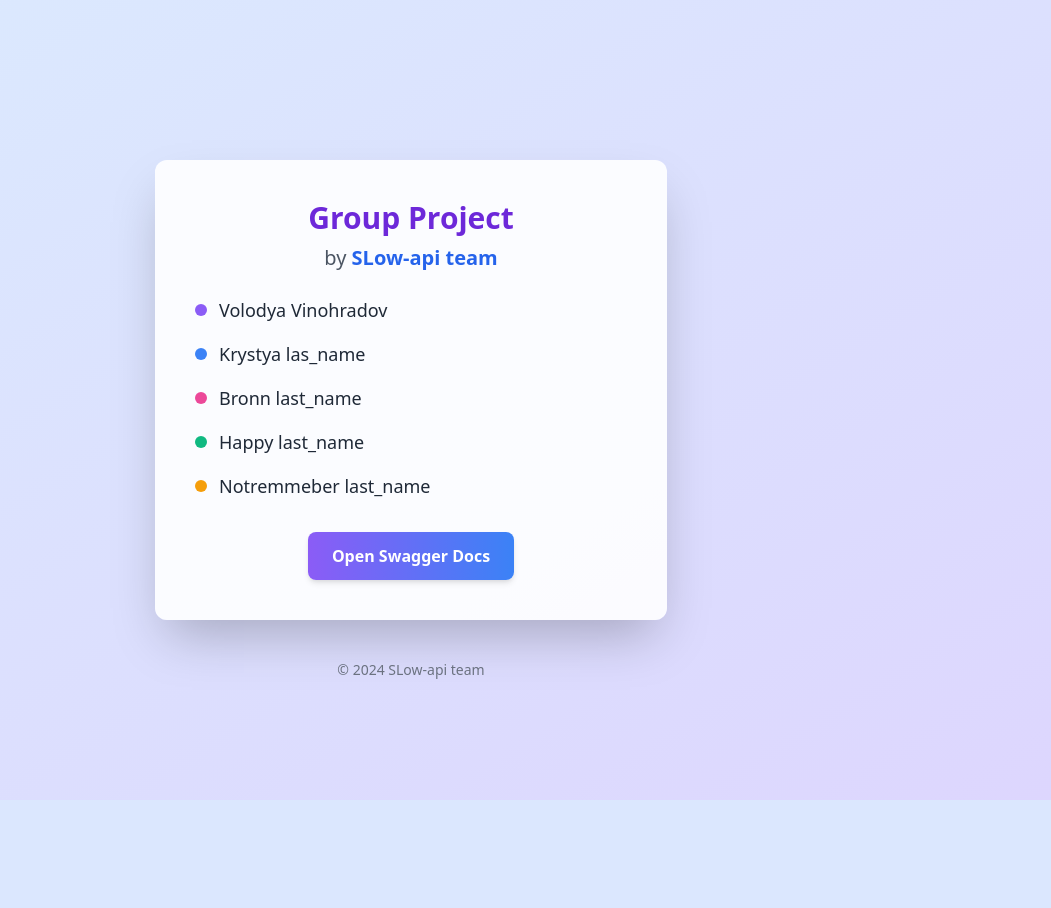
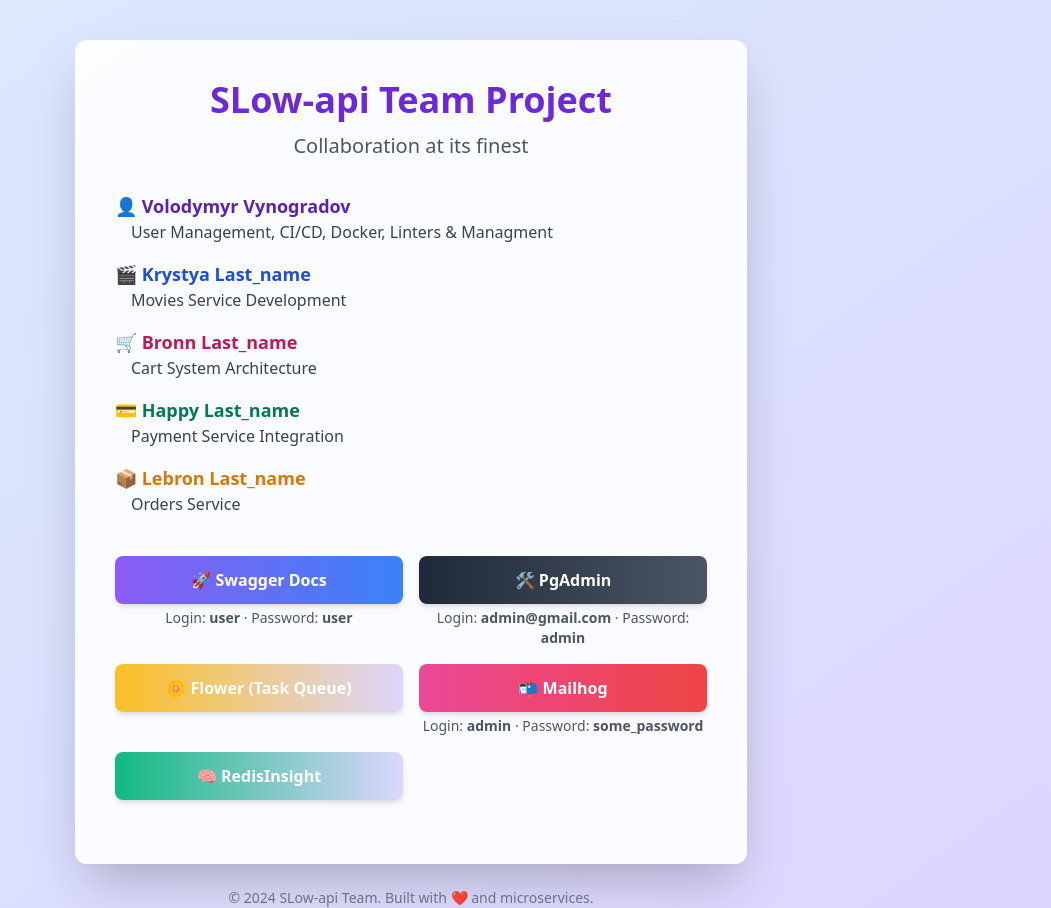
Before and after one commit to kram3ko/py-fastapi-online-cinema, a FastAPI app: page / in a window 1280 px wide. Shown: the whole page, without its empty margins (229-1280 px from the left). Before the commit the page ends 800 px from the top, so only its background shows below. Run offline with FastAPI, Linux system fonts and the light colour scheme; parts of the project's set-up code (start-up, migrations or seed data) failed here and were passed over.

Commit message:
Revamp homepage layout and add team member details with links to documentation

```diff
--- a/src/main.py
+++ b/src/main.py
@@ -1,7 +1,5 @@
-from fastapi import FastAPI, Request
+from fastapi import FastAPI
 from fastapi_pagination import add_pagination
-from starlette.responses import HTMLResponse
-from starlette.templating import Jinja2Templates
 
 from routes.accounts import router as accounts_router
 from routes.movies import router as movie_router
@@ -9,7 +7,7 @@ from routes.orders import router as orders_router
 from routes.payments import router as payments_router
 from routes.profiles import router as profiles_router
 from routes.shopping_cart import router as cart_router
-
+from routes.index import router as index_router
 app = FastAPI(title="Online Cinema", description="Group project Online Cinema API")
 
 api_version_prefix = "/api/v1"
@@ -21,18 +19,6 @@ app.include_router(movie_router, prefix=f"{api_version_prefix}/online_cinema", t
 app.include_router(payments_router, prefix=f"{api_version_prefix}/payments", tags=["payments"])
 app.include_router(cart_router, prefix=f"{api_version_prefix}/cart", tags=["cart"])
 app.include_router(orders_router, prefix=f"{api_version_prefix}/orders", tags=["orders"])
-
-templates = Jinja2Templates(directory="templates")
-
-@app.get("/", response_class=HTMLResponse)
-async def read_root(request: Request):
-    return templates.TemplateResponse("index.html", {
-        "request": request,
-        "member1": "Volodya Vinohradov",
-        "member2": "Krystya las_name",
-        "member3": "Bronn last_name",
-        "member4": "Happy last_name",
-        "member5": "Notremmeber last_name",
-    })
+app.include_router(index_router, tags=["index"])
 
 add_pagination(app)
--- /dev/null
+++ b/src/routes/index.py
@@ -0,0 +1,37 @@
+from fastapi import Request, APIRouter
+from starlette.responses import HTMLResponse
+from starlette.templating import Jinja2Templates
+
+router = APIRouter()
+templates = Jinja2Templates(directory="templates")
+
+@router.get("/", response_class=HTMLResponse)
+async def read_root(request: Request) -> HTMLResponse:
+    base_url = request.base_url
+    hostname = request.url.hostname
+    scheme = request.url.scheme
+
+    def custom_url(port: int, path: str) -> str:
+        if hostname in {"127.0.0.1", "localhost"}:
+            return f"{scheme}://{hostname}:{port}/"
+        return f"{base_url}{path}"
+
+    docs_url = f"{base_url}docs"
+    pgadmin_url = custom_url(3333, "pgadmin")
+    flower_url = custom_url(5540, "flower")
+    mailhog_url = custom_url(8025, "mailhog")
+    redisinsight_url = f"{scheme}://{hostname}:5540"
+
+    return templates.TemplateResponse("index.html", {
+        "request": request,
+        "member1": "Volodya Vinohradov",
+        "member2": "Krystya las_name",
+        "member3": "Bronn last_name",
+        "member4": "Happy last_name",
+        "member5": "Lebron last_name",
+        "pgadmin_url": pgadmin_url,
+        "flower": flower_url,
+        "docs_url": docs_url,
+        "mailhog_url": mailhog_url,
+        "redisinsight_url": redisinsight_url,
+    })
--- a/src/templates/index.html
+++ b/src/templates/index.html
@@ -1,46 +1,88 @@
 <!DOCTYPE html>
-<html lang="ru">
+<html lang="en">
 <head>
   <meta charset="UTF-8">
-  <title>Group Project by SLow-api team</title>
+  <title>SLow-api Team – Group Project</title>
   <meta name="viewport" content="width=device-width, initial-scale=1.0">
   <link href="https://cdn.jsdelivr.net/npm/tailwindcss@2.2.19/dist/tailwind.min.css" rel="stylesheet">
 </head>
-<body class="bg-gradient-to-br from-blue-100 to-purple-200 min-h-screen flex flex-col justify-center items-center">
-  <div class="bg-white bg-opacity-90 rounded-xl shadow-2xl p-10 max-w-lg w-full mt-10">
-    <h1 class="text-3xl font-bold text-center text-purple-700 mb-2">Group Project</h1>
-    <h2 class="text-xl text-center text-gray-600 mb-6">by <span class="font-semibold text-blue-600">SLow-api team</span></h2>
-    <ul class="space-y-4 mb-8">
-      <li class="flex items-center space-x-3">
-        <span class="w-3 h-3 bg-purple-500 rounded-full"></span>
-        <span class="text-lg font-medium text-gray-800">{{ member1 }}</span>
+<body class="bg-gradient-to-br from-blue-100 to-purple-200 min-h-screen flex flex-col items-center">
+<div class="bg-white bg-opacity-90 rounded-xl shadow-2xl p-10 max-w-2xl w-full mt-10">
+  <h1 class="text-4xl font-bold text-center text-purple-700 mb-3">SLow-api Team Project</h1>
+  <h2 class="text-xl text-center text-gray-600 mb-8">Collaboration at its finest</h2>
+
+  <ul class="space-y-4 mb-10">
+    <li>
+      <p class="text-lg font-semibold text-purple-800">👤 Volodymyr Vynogradov</p>
+      <p class="text-gray-700 ml-4">User Management, CI/CD, Docker, Linters & Managment</p>
     </li>
-      <li class="flex items-center space-x-3">
-        <span class="w-3 h-3 bg-blue-500 rounded-full"></span>
-        <span class="text-lg font-medium text-gray-800">{{ member2 }}</span>
+    <li>
+      <p class="text-lg font-semibold text-blue-700">🎬 Krystya Last_name</p>
+      <p class="text-gray-700 ml-4">Movies Service Development</p>
     </li>
-      <li class="flex items-center space-x-3">
-        <span class="w-3 h-3 bg-pink-500 rounded-full"></span>
-        <span class="text-lg font-medium text-gray-800">{{ member3 }}</span>
+    <li>
+      <p class="text-lg font-semibold text-pink-700">🛒 Bronn Last_name</p>
+      <p class="text-gray-700 ml-4">Cart System Architecture</p>
     </li>
-      <li class="flex items-center space-x-3">
-        <span class="w-3 h-3 bg-green-500 rounded-full"></span>
-        <span class="text-lg font-medium text-gray-800">{{ member4 }}</span>
+    <li>
+      <p class="text-lg font-semibold text-green-700">💳 Happy Last_name</p>
+      <p class="text-gray-700 ml-4">Payment Service Integration</p>
     </li>
-      <li class="flex items-center space-x-3">
-        <span class="w-3 h-3 bg-yellow-500 rounded-full"></span>
-        <span class="text-lg font-medium text-gray-800">{{ member5 }}</span>
+    <li>
+      <p class="text-lg font-semibold text-yellow-600">📦 Lebron Last_name</p>
+      <p class="text-gray-700 ml-4">Orders Service</p>
     </li>
   </ul>
-    <div class="flex justify-center">
-      <a href="https://kram3ko.run.place/docs" target="_blank"
-         class="inline-block px-6 py-3 bg-gradient-to-r from-purple-500 to-blue-500 text-white font-semibold rounded-lg shadow-md hover:from-blue-500 hover:to-purple-500 transition">
-        Open Swagger Docs
+
+  <div class="grid grid-cols-1 sm:grid-cols-2 gap-4 mb-6">
+    <div>
+      <a href="{{ docs_url }}" target="_blank"
+         class="block text-center px-6 py-3 bg-gradient-to-r from-purple-500 to-blue-500 text-white font-semibold rounded-lg shadow-md hover:from-blue-500 hover:to-purple-500 transition">
+        🚀 Swagger Docs
+      </a>
+      <p class="text-sm text-gray-600 text-center mt-1">
+        Login: <strong>user</strong> &middot; Password: <strong>user</strong>
+      </p>
+    </div>
+
+    <div>
+      <a href="{{ pgadmin_url }}" target="_blank"
+         class="block text-center px-6 py-3 bg-gradient-to-r from-gray-800 to-gray-600 text-white font-semibold rounded-lg shadow-md hover:opacity-90 transition">
+        🛠️ PgAdmin
+      </a>
+      <p class="text-sm text-gray-600 text-center mt-1">
+        Login: <strong>admin@gmail.com</strong> &middot; Password: <strong>admin</strong>
+      </p>
+    </div>
+
+    <div>
+      <a href="{{ flower }}" target="_blank"
+         class="block text-center px-6 py-3 bg-gradient-to-r from-yellow-400 to-orange-500 text-white font-semibold rounded-lg shadow-md hover:opacity-90 transition">
+        🌼 Flower (Task Queue)
+      </a>
+    </div>
+
+    <div>
+      <a href="{{ mailhog_url }}" target="_blank"
+         class="block text-center px-6 py-3 bg-gradient-to-r from-pink-500 to-red-500 text-white font-semibold rounded-lg shadow-md hover:opacity-90 transition">
+        📬 Mailhog
+      </a>
+      <p class="text-sm text-gray-600 text-center mt-1">
+        Login: <strong>admin</strong> &middot; Password: <strong>some_password</strong>
+      </p>
+    </div>
+
+    <div>
+      <a href="{{ redisinsight_url }}" target="_blank"
+         class="block text-center px-6 py-3 bg-gradient-to-r from-green-500 to-teal-500 text-white font-semibold rounded-lg shadow-md hover:opacity-90 transition">
+        🧠 RedisInsight
       </a>
     </div>
   </div>
-  <footer class="mt-10 text-gray-500 text-sm">
-    &copy; 2024 SLow-api team
+</div>
+
+<footer class="mt-6 text-gray-500 text-sm text-center">
+  &copy; 2024 SLow-api Team. Built with ❤️ and microservices.
 </footer>
 </body>
 </html>
```
Also changed, not shown: src/routes/movies.py (+2 -7 lines), 1 other file. Lines whose indentation alone changed are shown as unchanged.
